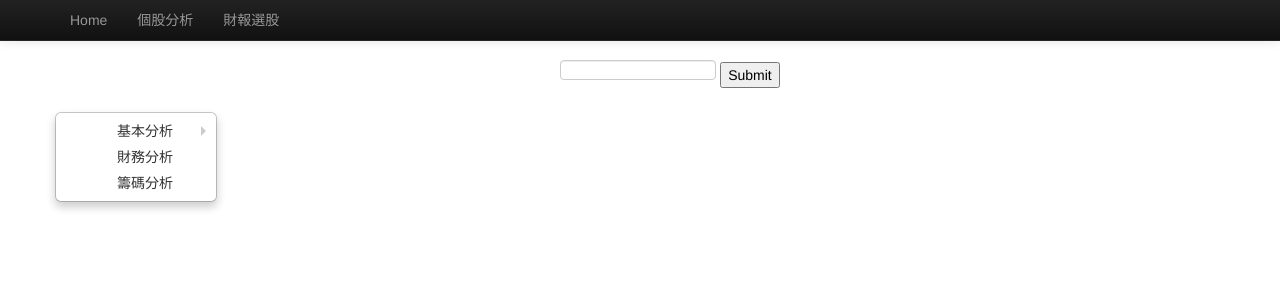
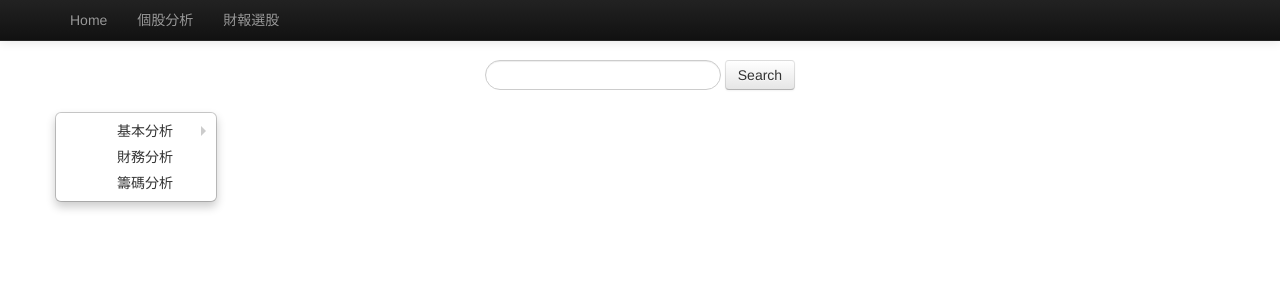
Before and after one commit to vanhong/stock_analysis, a Django app: page /analysis/ in a window 1280 px wide. Shown: the top 300 px of the page. Run offline with Django 3.2, Linux system fonts and the light colour scheme; some libraries are stand-ins or nearby versions; grey boxes are pictures that could not be loaded.

Commit message:
20130912
edit the index.html

```diff
--- a/financial/models.py
+++ b/financial/models.py
@@ -35,8 +35,6 @@ class SeasonFinancialRatio(models.Model):
     equity_turnover_ratio = models.DecimalField(max_digits=10, decimal_places=2, null=True)
     debt_equity_ratio = models.DecimalField(max_digits=10, decimal_places=2, null=True)
     long_term_funds_to_fixed_assets = models.DecimalField(max_digits=10, decimal_places=2, null=True)
-
-
 
 class SeasonBalanceSheet(models.Model):
     surrogate_key = models.CharField(max_length=20, primary_key=True)
--- a/stock_analysis/templates/analysis/index.html
+++ b/stock_analysis/templates/analysis/index.html
@@ -1,6 +1,6 @@
 <html>
 	<head>
-		<title>Django/jQuery AJAX Demo</title>
+		<title>Stock_Analysis</title>
 		<link href="{{ STATIC_URL }}style.css" rel="stylesheet" type="text/css" />
 		<link href="{{ STATIC_URL }}css/bootstrap/bootstrap.css" rel="stylesheet">
   		<link href="{{ STATIC_URL }}css/bootstrap/bootstrap-responsive.min.css" rel="stylesheet">
@@ -33,17 +33,15 @@
   		  	</div>
   	    	</div>
   	  		</div>
-			<div class="navbar">
 				<br>
 				<br>
-				<div class="span12">
-  		      	<input id="q" type="text" class="span2">
-  		      	<input id="searchSubmit" type="submit" value="Submit">
-  		      	<div class="margin">
+				<div class="container">
+  		    <input id="q" type="search" class="search-query">
+  		    <button id="searchSubmit" class="btn">Search</button>
+  		    <div class="margin">
 					<div id="results"></div>
+				  </div>
 				</div>
-				</div>
-			</div>
 			<div class="row">
   	    <div class="span2">
     		    <ul class="dropdown-menu" role="menu" aria-labelledby="dLabel" style="display: block; position: static; margin-bottom: 5px; *width: 180px;">
--- a/stock_analysis/templates/analysis/revenue.html
+++ b/stock_analysis/templates/analysis/revenue.html
@@ -5,7 +5,8 @@
   <table class="table table-bordered">
     <thead>
       <tr>
-        <td><h3>{{ revenue_title }}</h3></td>
+        <td><h4>{{ stock_id }}</h4></td>
+        <td><h4>{{ revenue_title }}</h4></td>
         <td>
           <div class="btn-toolbar">
             <div class="btn-group">
--- a/stock_analysis/views.py
+++ b/stock_analysis/views.py
@@ -48,6 +48,7 @@ def set_stockid(request):
 
 def month_revenue(request):
 	symbol = request.session['stock_id']
+	stockname = StockId.objects.get(symbol=symbol)
 	revenue_title = r'月營收明細'
 	revenue_head = []
 	revenue_head.append(r'年/月')
@@ -71,8 +72,10 @@ def month_revenue(request):
 				item.append(revenue.acc_revenue)
 				item.append(revenue.acc_year_growth_rate)
 				revenue_body.append(item)
+
+			name = stockname.name.encode('utf-8') + '(' + str(symbol) + ')'
 			return render_to_response(
-				'analysis/revenue.html', {"stock_id": symbol, "revenue_title": revenue_title,
+				'analysis/revenue.html', {"stock_id": name, "revenue_title": revenue_title,
 				"revenue_head": revenue_head, "revenue_body": revenue_body},
 				context_instance = RequestContext(request))
 	return render_to_response(
```
